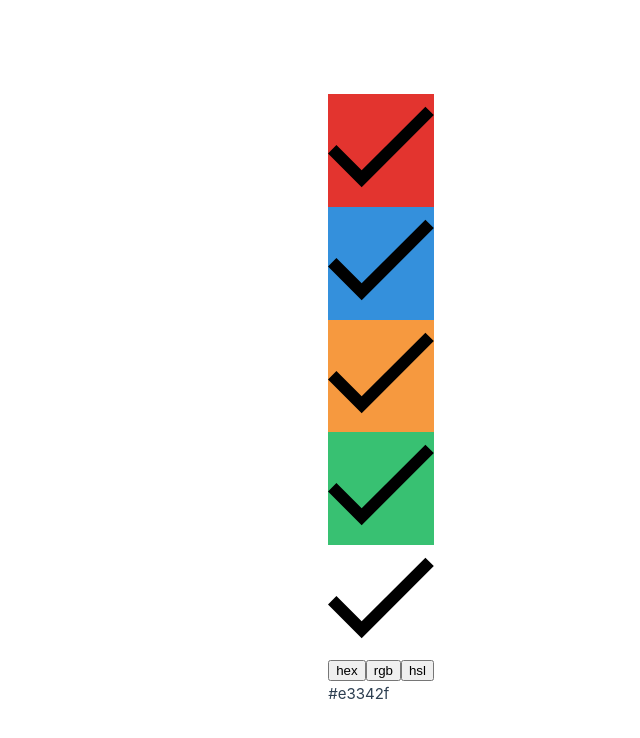
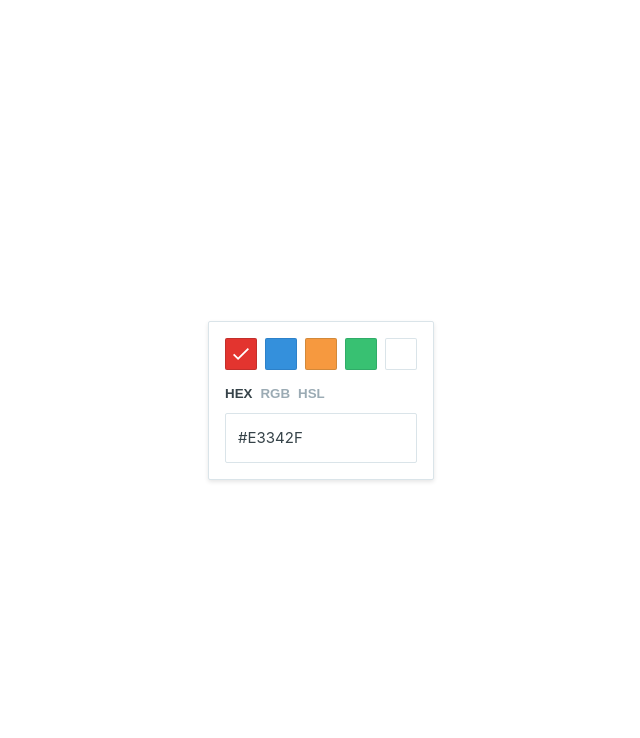
Before and after one commit to stevecyj/color-picker, a Vue app: page / in a window 1280 px wide. Shown: the top 738 px of the page, without its empty margins (206-846 px from the left). Built offline with nearby package versions, Linux system fonts and the light colour scheme.

Commit message:
style: refactor CSS styles for ColorPicker component
- Update CSS styles for the ColorPicker component
- Add new styles for the color picker and swatches
- Include styles for color modes and color codes

Signed-off-by: steve.tsao <steve.tsao@hlwtech.com.tw>

```diff
--- a/src/components/ColorPicker.vue
+++ b/src/components/ColorPicker.vue
@@ -53,8 +53,94 @@ const activeCode = computed(() => {
 
 <style lang="scss" scoped>
 ul {
-  list-style-type: none; /* 移除項目符號 */
-  padding: 0; /* 移除內邊距 */
-  margin: 0; /* 移除外邊距 */
+  list-style-type: none;
+  padding: 0;
+  margin: 0;
+}
+
+.color-picker {
+  background-color: #fff;
+  border: 1px solid #dae4e9;
+  border-radius: 0.125rem;
+  box-shadow: 0 2px 4px 0 rgba(0, 0, 0, 0.1);
+  color: #596a73;
+  font-family:
+    BlinkMacSystemFont,
+    Helvetica Neue,
+    sans-serif;
+  padding: 1rem;
+}
+
+.swatches {
+  color: #fff;
+  display: flex;
+  flex-wrap: wrap;
+  list-style: none;
+  margin: -0.25rem -0.25rem 0.75rem;
+  padding: 0;
+}
+
+.swatch {
+  border-radius: 0.125rem;
+  cursor: pointer;
+  height: 2rem;
+  margin: 0.25rem;
+  position: relative;
+  width: 2rem;
+}
+
+.swatch::after {
+  border-radius: 0.125rem;
+  bottom: 0;
+  box-shadow: inset 0 0 0 1px #dae4e9;
+  content: '';
+  display: block;
+  left: 0;
+  mix-blend-mode: multiply;
+  position: absolute;
+  right: 0;
+  top: 0;
+}
+
+.swatch svg {
+  display: none;
+  color: #fff;
+  fill: currentColor;
+  margin: 0.5rem;
+}
+
+.swatch.active svg {
+  display: block;
+}
+
+.color-modes {
+  display: flex;
+  font-size: 1rem;
+  letter-spacing: 0.05rem;
+  margin: 0 -0.25rem 0.75rem;
+}
+
+.color-mode {
+  background: none;
+  border: none;
+  color: #9babb4;
+  cursor: pointer;
+  display: block;
+  font-weight: 700;
+  margin: 0 0.25rem;
+  padding: 0;
+  text-transform: uppercase;
+}
+
+.color-mode.active {
+  color: #364349;
+}
+
+.color-code {
+  border: 1px solid #dae4e9;
+  border-radius: 0.125rem;
+  color: #364349;
+  text-transform: uppercase;
+  padding: 0.75rem;
 }
 </style>
```
